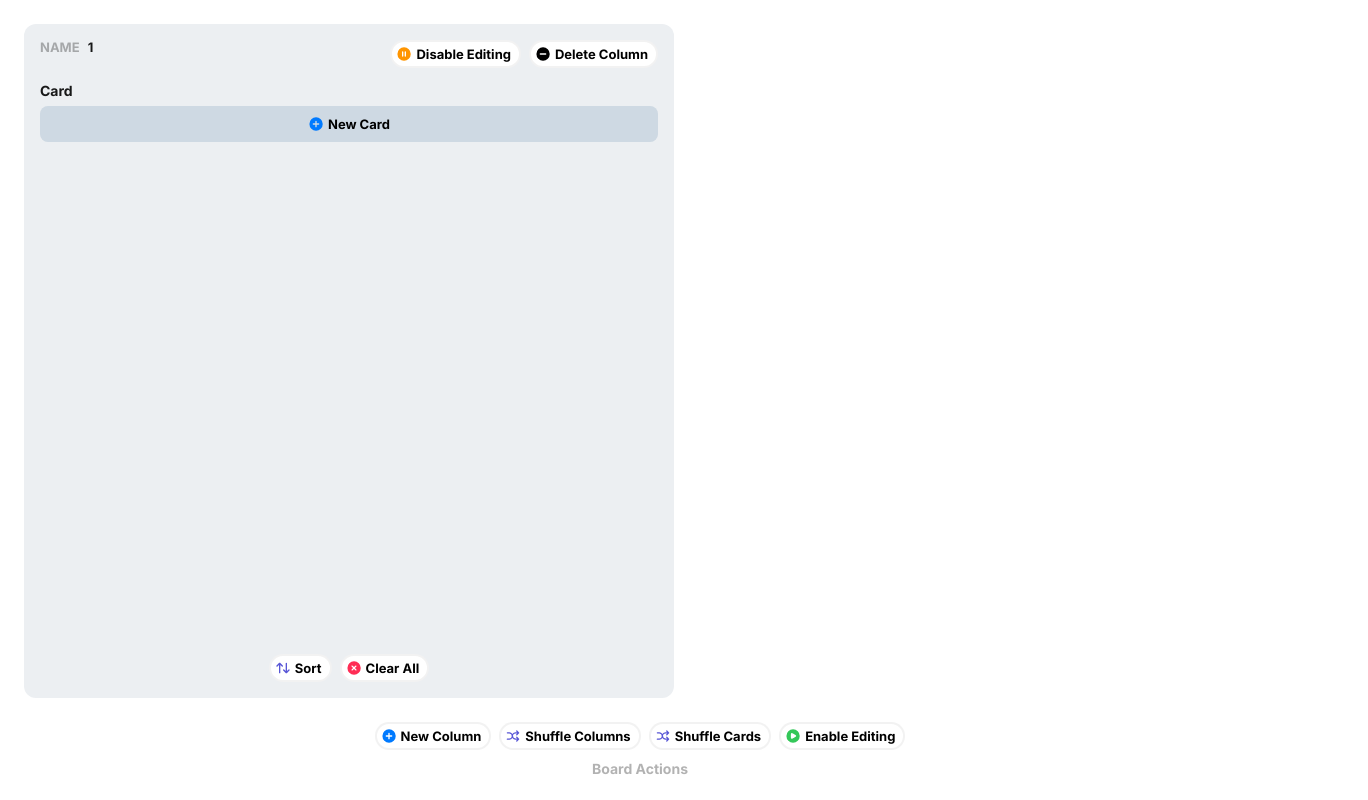
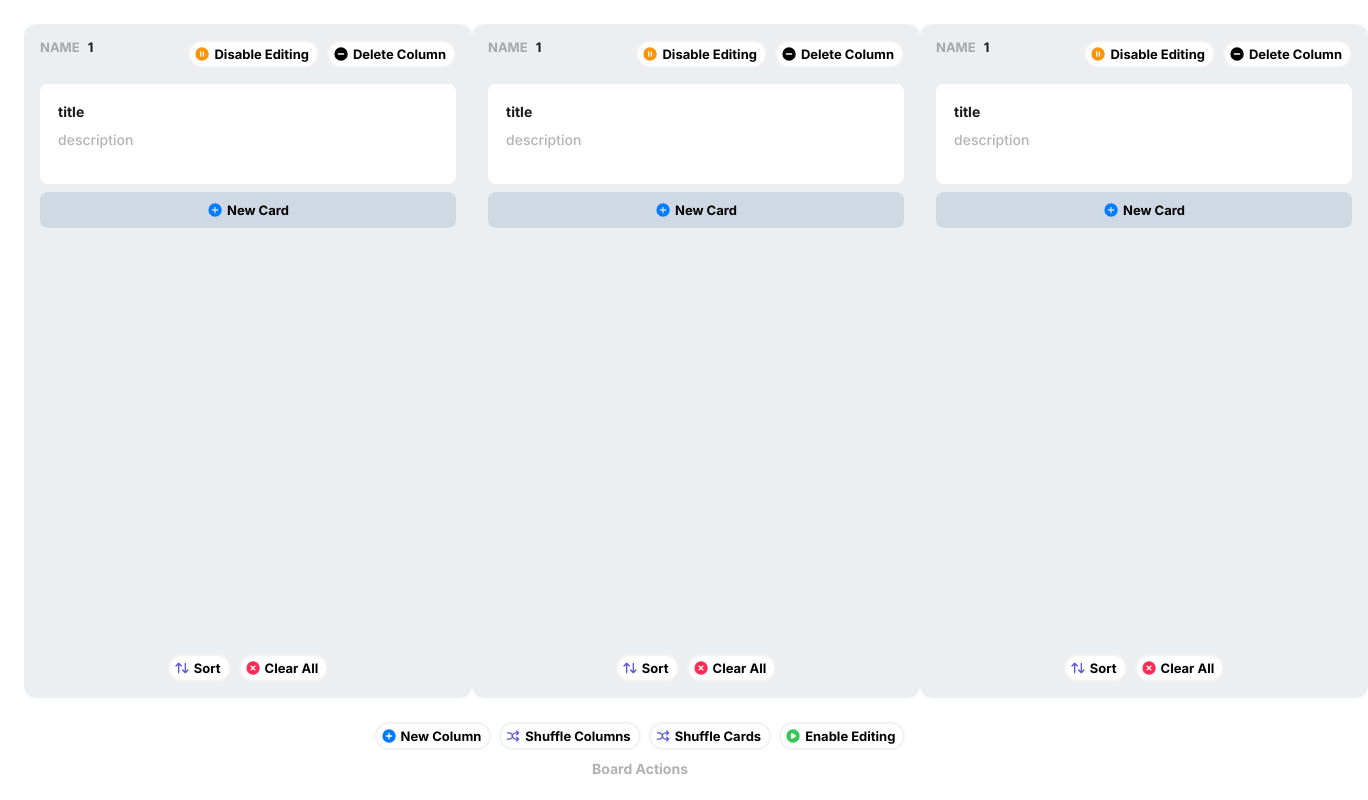
Before and after one commit to voskra/kanban-board-vue, a Vue app: page / in a window 1280 px wide. Shown: the whole page, 1368 px wide, since content can reach past the window. Built offline with nearby package versions, Linux system fonts and the light colour scheme.

Commit message:
editable card

```diff
--- a/src/features/board/Board.vue
+++ b/src/features/board/Board.vue
@@ -7,7 +7,7 @@ import styles from './Board.module.scss'
 <template>
   <div :class="styles.root">
     <Column
-        v-for="col in [{id:1, name: 'name', cards: [{title: 'title', description: 'description'}]}]"
+        v-for="col in [{id:1, name: 'name', cards: [{title: 'title', description: 'description'}]},{id:1, name: 'name', cards: [{title: 'title', description: 'description'}]},{id:1, name: 'name', cards: [{title: 'title', description: 'description'}]}]"
         :key="col.id"
         :column="col"
     />
--- a/src/features/card/Card.module.scss
+++ b/src/features/card/Card.module.scss
@@ -1,3 +1,61 @@
 .root {
+  position: relative;
+  display: flex;
+  flex-direction: column;
+  gap: $spacing-8;
+  min-height: 100px;
+  flex-shrink: 0;
+  border: 2px solid transparent;
+  padding: $spacing-16;
+  background: $color-white;
+  border-radius: 8px;
 
+  &:hover {
+    border-color: $color-blue4;
+
+    .draggableButton {
+      display: block;
+    }
+  }
 }
+
+.draggableButton {
+  display: none;
+  position: absolute;
+  cursor: move;
+  right: 16px;
+  top: 16px;
+}
+
+.title, .description {
+  line-height: 140%;
+  min-height: 20px;
+  max-height: 40px;
+}
+
+.title {
+  padding-right: $spacing-24;
+
+  &.display {
+    overflow: hidden;
+    text-overflow: ellipsis;
+  }
+}
+
+.description {
+  font-weight: 500;
+  color: $color-grey3;
+  overflow: auto;
+
+  &.display {
+    overflow: hidden;
+    display: -webkit-box;
+    -webkit-line-clamp: 2;
+    -webkit-box-orient: vertical;
+  }
+}
+
+.actions {
+  display: flex;
+  gap: $spacing-8;
+}
--- a/src/features/card/Card.vue
+++ b/src/features/card/Card.vue
@@ -1,14 +1,101 @@
 <script setup lang="ts">
+import { ref, computed, nextTick } from 'vue'
+import Button from '@/components/Button/Button.vue'
+import Icon from '@/components/Icon/Icon.vue'
 import type { Card } from '@/types/card.ts'
 import styles from './Card.module.scss'
 
 const props = defineProps<{
   card: Card
 }>()
+
+const isEditing = ref(false)
+const titleRef = ref<HTMLElement | null>(null)
+const descRef = ref<HTMLElement | null>(null)
+
+const editedTitle = ref(props.card.title)
+const editedDescription = ref(props.card.description)
+
+const hasChanges = computed(
+    () =>
+        editedTitle.value !== props.card.title || editedDescription.value !== props.card.description,
+)
+
+function startEditing() {
+  if (isEditing.value) {
+    return;
+  }
+
+    isEditing.value = true
+    nextTick(() => {
+      titleRef.value?.focus()
+
+      if (descRef.value) {
+        descRef.value.innerHTML = props.card.description || ''
+      }
+    })
+}
+
+function onTitleInput() {
+  editedTitle.value = titleRef.value?.innerText.trim() || ''
+}
+
+function onDescriptionInput() {
+  editedDescription.value = descRef.value?.innerHTML || ''
+}
+
+function save() {
+  editedTitle.value = titleRef.value?.innerText.trim() || ''
+  props.card.title = editedTitle.value
+
+  editedDescription.value = descRef.value?.innerHTML || ''
+  props.card.description = editedDescription.value
+
+  isEditing.value = false
+}
+
+function cancel() {
+  editedTitle.value = props.card.title
+
+  nextTick(() => {
+    if (descRef.value) {
+      descRef.value.innerHTML = props.card.description || ''
+    }
+  })
+
+  isEditing.value = false
+}
 </script>
 
 <template>
-  <div :class="styles.root">
-    Card
+  <div :class="styles.root"
+       @dblclick="startEditing"
+  >
+    <div :class="styles.draggableButton">
+      <Icon name="dragAndDrop" />
+    </div>
+
+    <div :class="[styles.title, !isEditing && styles.display]"
+         :contenteditable="isEditing"
+         ref="titleRef"
+         @input="onTitleInput"
+         @keydown.enter.prevent
+    >
+      {{ isEditing ? editedTitle : (card.title || 'Add title') }}
+    </div>
+    <div :class="[styles.description, !isEditing && styles.display]"
+         :contenteditable="isEditing"
+         v-html="card.description || 'Add description'"
+         ref="descRef"
+         @input="onDescriptionInput"
+    />
+    <div v-if="isEditing" :class="styles.actions">
+      <Button icon="light" iconColor="blue" @click="save" :disabled="!hasChanges">
+        Save Changes
+      </Button>
+      <Button icon="minus" @click="cancel">
+        Cancel
+      </Button>
+    </div>
   </div>
 </template>
```
